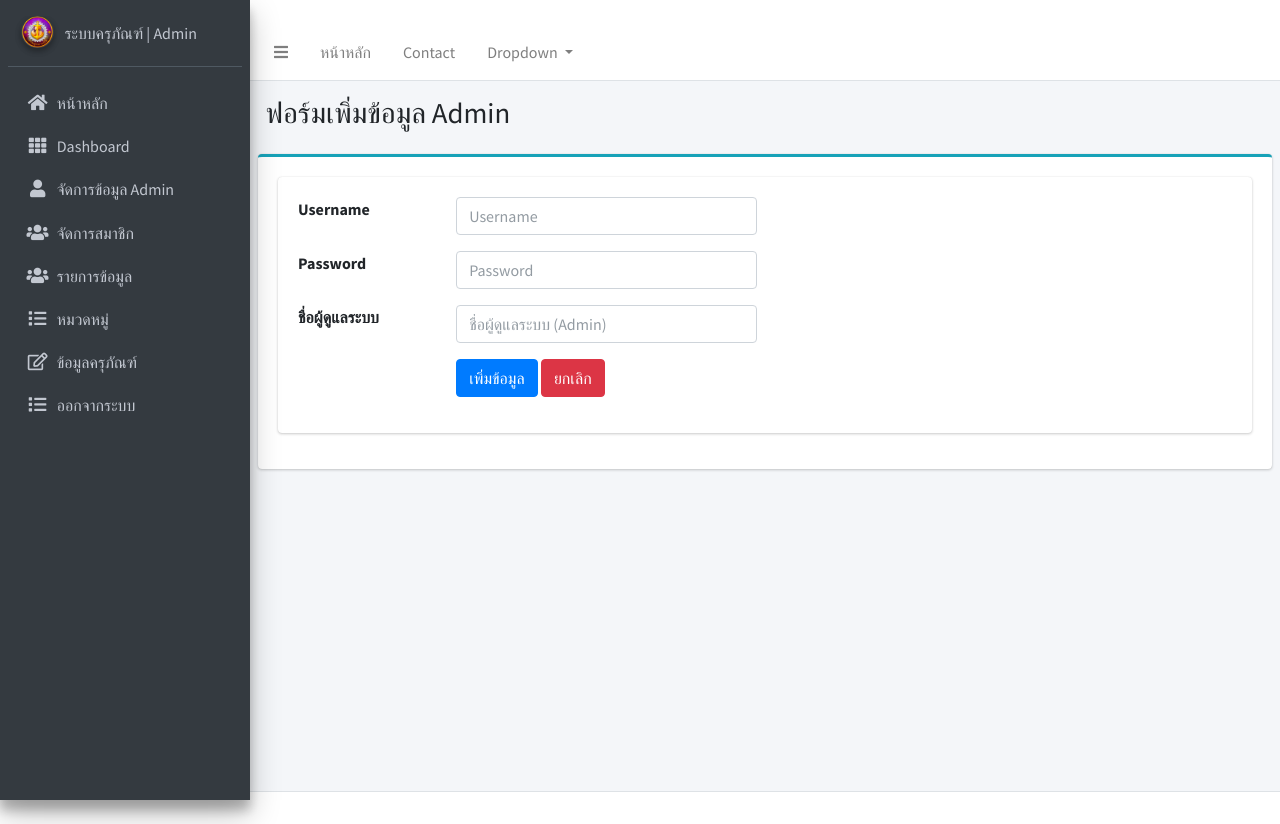
After one commit to BasThanachot/Dock-smm, a PHP site: page /admin/admin.php in a window 1280 px wide. The commit adds this page. Run offline with PHP 8.4, Linux system fonts and the light colour scheme; a stand-in replaces the project's code that opens the database connection; some libraries are stand-ins or nearby versions.

Commit message:
Add files via upload

```diff
--- /dev/null
+++ b/admin/admin.php
@@ -0,0 +1,9 @@
+<?php
+    include 'header.php';
+    include 'navbar.php';
+    include 'sidebar_menu.php';
+    //include 'admin_list.php';
+    include 'admin_form_add.php';
+    include 'footer.php';
+
+?>
--- /dev/null
+++ b/admin/admin_form_add.php
@@ -0,0 +1,69 @@
+<!-- Content Wrapper. Contains page content -->
+<div class="content-wrapper">
+    <!-- Content Header (Page header) -->
+    <section class="content-header">
+      <div class="container-fluid">
+        <div class="row mb-2">
+          <div class="col-sm-6">
+            <h1>ฟอร์มเพิ่มข้อมูล Admin</h1>
+          </div>
+        </div>
+      </div><!-- /.container-fluid -->
+    </section>
+
+    <!-- Main content -->
+    <section class="content">
+      <div class="row">
+        <div class="col-md-12">
+          <div class="card card-outline card-info">
+            <div class="card-body">
+              <div class="card card-primary">
+                <!-- form start -->
+                <form action="" method="post" enctype="multipart/form-data">
+                  <div class="card-body">
+
+                    <div class="form-group row">
+                      <label class="col-sm-2">Username</label>
+                      <div class="col-sm-4">
+                            <input type="text" class="form-control" required placeholder="Username">
+                      </div>
+                    </div>
+
+                    <div class="form-group row">
+                      <label class="col-sm-2">Password</label>
+                      <div class="col-sm-4">
+                            <input type="password" class="form-control" required placeholder="Password">
+                      </div>
+                    </div>
+
+                    <div class="form-group row">
+                      <label class="col-sm-2">ชื่อผู้ดูแลระบบ</label>
+                      <div class="col-sm-4">
+                            <input type="text" class="form-control" required placeholder="ชื่อผู้ดูแลระบบ (Admin)">
+                      </div>
+                    </div>
+
+                    <div class="form-group row">
+                      <label class="col-sm-2"></label>
+                      <div class="col-sm-4">
+                            <button type="button" class="btn btn-primary">เพิ่มข้อมูล</button>
+                            <a href="" class="btn btn-danger">ยกเลิก</a>
+                      </div>
+                    </div>
+
+
+                  </div>
+                  <!-- /.card-body -->
+                </form>
+              </div>
+            </div>
+
+          </div>
+        </div>
+        <!-- /.col-->
+      </div>
+
+    </section>
+    <!-- /.content -->
+  </div>
+  <!-- /.content-wrapper -->
--- a/admin/footer.php
+++ b/admin/footer.php
@@ -1,9 +1,9 @@
   <!-- /.content-wrapper -->
   <footer class="main-footer">
-    <strong>Copyright &copy; 2014-2021 <a href="https://adminlte.io">AdminLTE.io</a>.</strong>
-    All rights reserved.
+    <strong></strong>
+
     <div class="float-right d-none d-sm-inline-block">
-      <b>Version</b> 3.2.0
+
     </div>
   </footer>
 
--- a/admin/header.php
+++ b/admin/header.php
@@ -1,3 +1,8 @@
+<?php
+//ไฟล์เชื่อมต่อฐานข้อมูล
+require_once '../config/condb.php';
+?>
+
 <!DOCTYPE html>
 <html lang="en">
 <head>
@@ -20,6 +25,11 @@
   <link rel="stylesheet" href="../assets/plugins/datatables-responsive/css/responsive.bootstrap4.min.css">
   <link rel="stylesheet" href="../assets/plugins/datatables-buttons/css/buttons.bootstrap4.min.css">
 
+  <!-- sweet alert -->
+  <script src="https://code.jquery.com/jquery-2.1.3.min.js"></script>
+  <script src="https://cdnjs.cloudflare.com/ajax/libs/sweetalert/1.1.3/sweetalert-dev.js"></script>
+  <link rel="stylesheet" href="https://cdnjs.cloudflare.com/ajax/libs/sweetalert/1.1.3/sweetalert.css">';
+
 </head>
 <body class="hold-transition sidebar-mini layout-fixed">
 <div class="wrapper">
--- a/admin/sidebar_menu.php
+++ b/admin/sidebar_menu.php
@@ -32,6 +32,24 @@
              <i class="nav-icon fas fa-th"></i>
               <p>
                 Dashboard
+              </p>
+            </a>
+          </li>
+
+          <li class="nav-item">
+            <a href="admin.php" class="nav-link">
+              <i class="nav-icon fas fa-user"></i>
+              <p>
+                จัดการข้อมูล Admin
+              </p>
+            </a>
+          </li>
+
+          <li class="nav-item">
+            <a href="member.php" class="nav-link">
+              <i class="nav-icon fas fa-users"></i>
+              <p>
+                จัดการสมาชิก
               </p>
             </a>
           </li>
```
Also changed, not shown: admin/admin_list.php (added, +70 -0 lines), admin/member.php (added, +9 -0 lines), admin/member_form_add.php (added, +122 -0 lines), admin/form_content.php (line endings or trailing spaces), admin/main_content.php (line endings or trailing spaces), admin/main_content_table.php (line endings or trailing spaces), admin/navbar.php (line endings or trailing spaces), admin/sidebar_menu-bk.php (line endings or trailing spaces).
